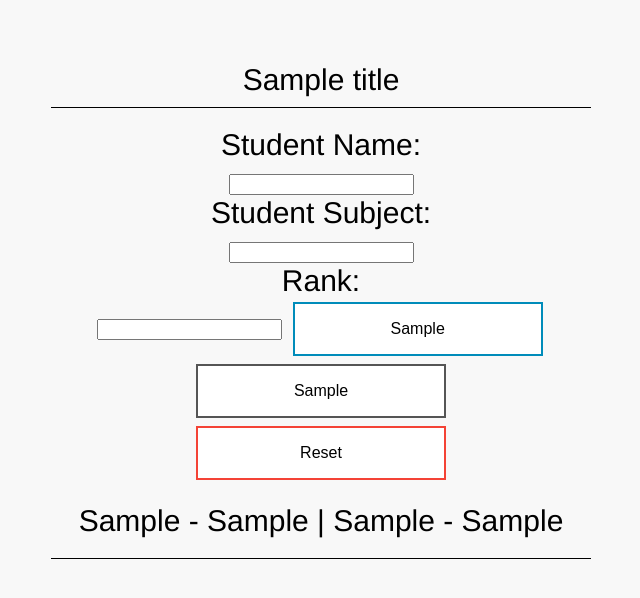
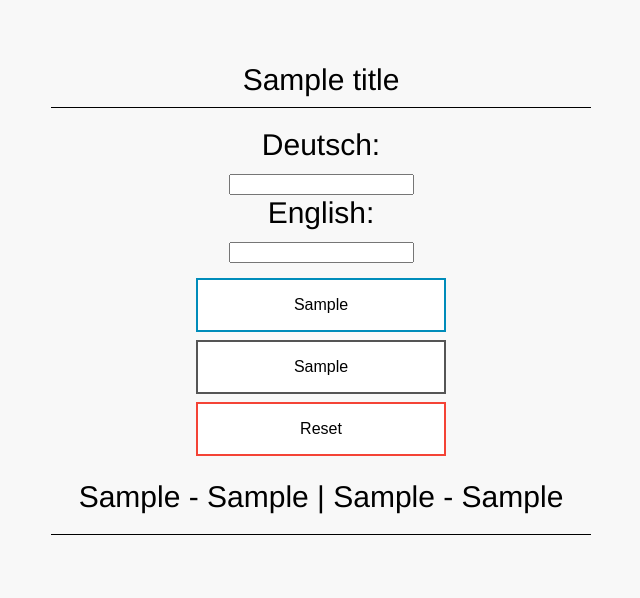
Before and after one commit to imehrez/master-german, a Flask app: template master-german/master-german/templates/index.html in a window 1280 px wide. Shown: the top 598 px of the page, without its empty margins (319-959 px from the left). Run offline with Flask 2, Linux system fonts and the light colour scheme; the template is opened without the code that fills it: most values are stand-ins (such as "Sample title", 1, 10 or a date in 2020).

Commit message:
update the UI

```diff
--- a/master-german/master-german/templates/index.html
+++ b/master-german/master-german/templates/index.html
@@ -17,12 +17,11 @@
         <div id="space"></div>
         <div id="form">
         <form>
-            Student Name:<br> <input type="text" name="name">
+            Deutsch:<br> <input type="text" name="deutsch">
             <br>
-            Student Subject:<br> <input type="text" name="subject">
-            <br>
-            Rank:<br> <input type="text" name="rank">
+            English:<br> <input type="text" name="english">
         </form>
+        <div id="space"></div>
         <button name="vote" value="{{button1}}" onclick="send()" class="button button1">{{button1}}</button>
         <button name="vote" value="{{button2}}" onclick="send()" class="button button2">{{button2}}</button>
         <button name="vote" value="reset" onclick="send()" class="button button3">Reset</button>
```
